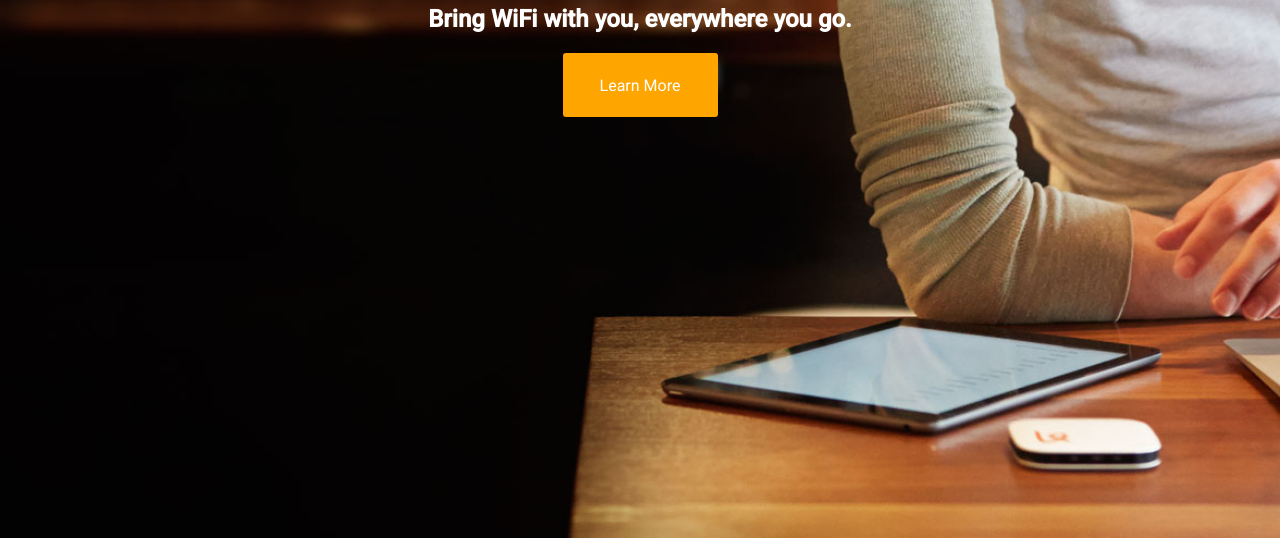
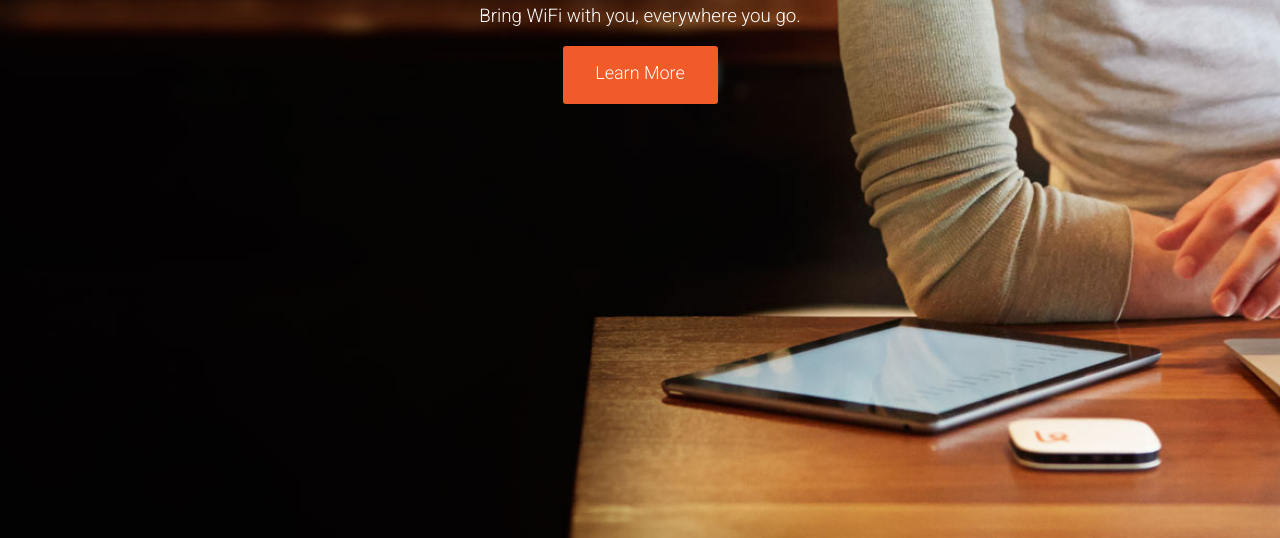
Before and after one commit to cjjujubee/startup-landing-page-clone, a plain HTML site: page index.html in a window 1280 px wide. Shown: the part 262-800 px from the top of the page. Drawn offline with Linux system fonts and the light colour scheme.

Commit message:
karma background button adjustments

```diff
--- a/css/style.css
+++ b/css/style.css
@@ -4,6 +4,7 @@ body {
 
 html {
 	box-sizing: border-box;
+	font-family: "Roboto", sans-serif;
 }
 *, *:before, *:after {
 	box-sizing: inherit;
@@ -65,7 +66,6 @@ a {
 	-o-background-size: cover;
 	background-size: cover;
 	overflow:hidden;
-	font-family: "Roboto", sans-serif;
 }
 
 /*karma background text and button*/
@@ -74,14 +74,20 @@ a {
 	margin-top:13em;
 	color: white;
 	text-align: center;
+	font-weight: lighter;
 
 }
 
 .background-section .content .button {
-	background-color:orange;
+	background-color:#f15a29;
 	width:9.688rem;
-	height:4em;
+	height:3.2em;
 	border-radius:3px;
 	margin:0 auto;
-	padding: 1.4em;
+	padding: 1rem 1.5rem;
+	font-size: 1.125rem;
 }
+
+.background-section .content h1,h3 {
+	font-weight:300;
+}
--- a/index.html
+++ b/index.html
@@ -25,7 +25,7 @@
 <section class="background-section">
 	<div class="content">
 		<h1>Introducing Karma</h1>
-		<h2>Bring WiFi with you, everywhere you go.</h2>
+		<h3>Bring WiFi with you, everywhere you go.</h3>
 		<div class="button">Learn More</div>
 	</div>
 </section>
```
